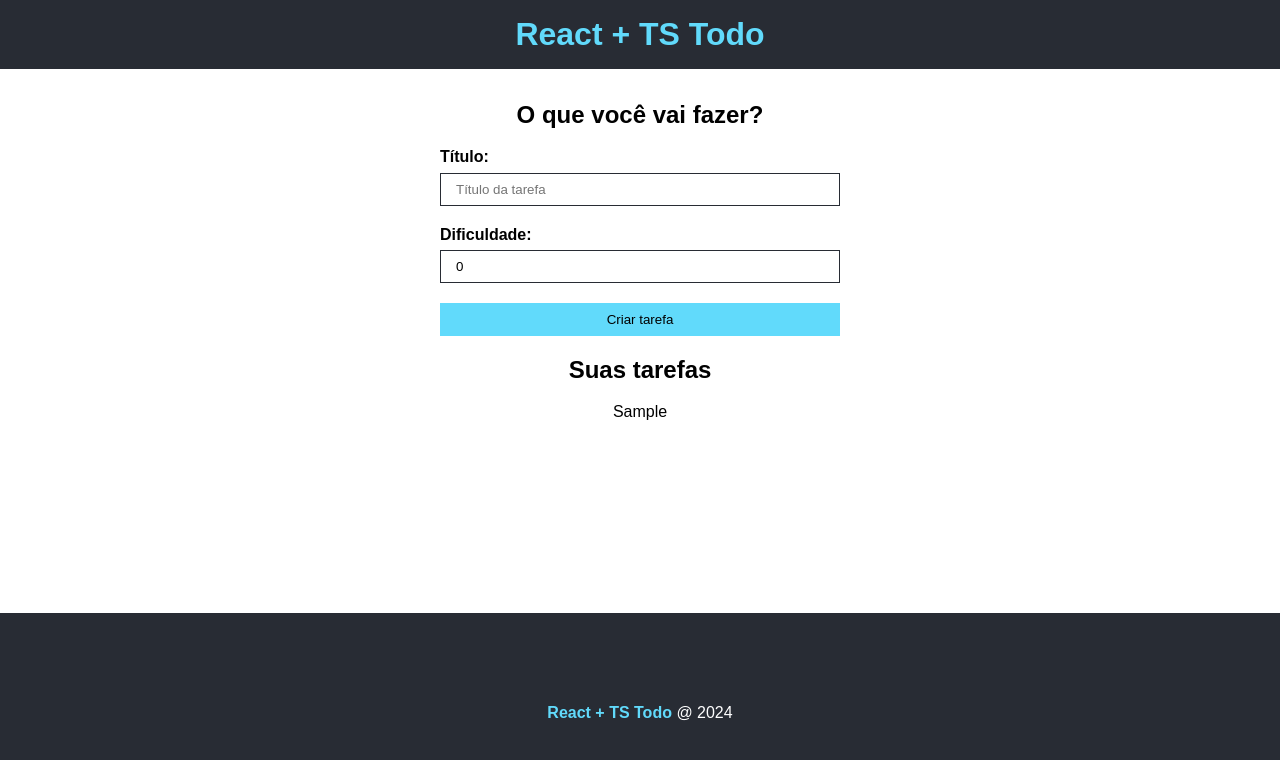
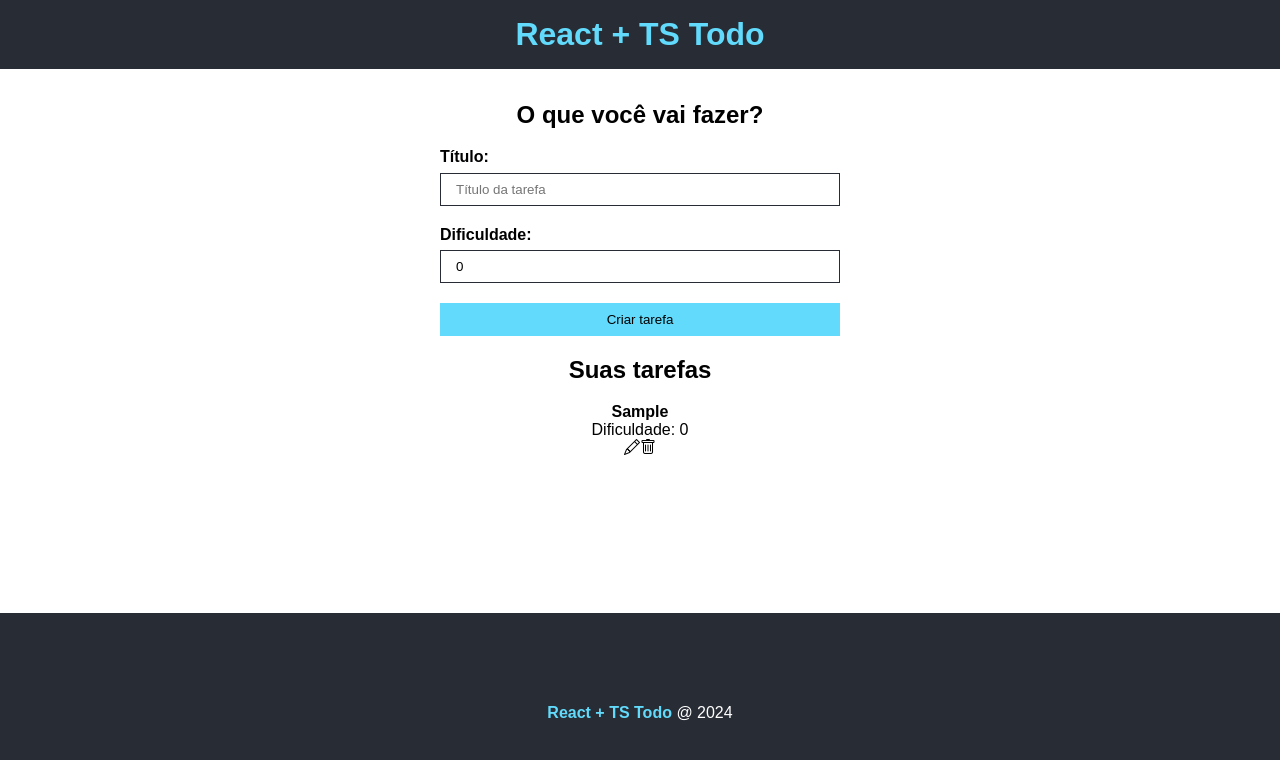
Before and after one commit to ms-gustavo/to-do-typescript, a React (Vite) app: page / in a window 1280 px wide. Both pictures are taken after typing "Sample" into the empty fields and a click on the input "Criar tarefa". Shown: the top 760 px of the page. Built offline with nearby package versions, Linux system fonts and the light colour scheme.

Commit message:
style: html for item list

```diff
--- a/src/components/TaskList/TaskList.tsx
+++ b/src/components/TaskList/TaskList.tsx
@@ -12,11 +12,18 @@
       {taskList.length > 0 ? (
         taskList.map((task) => (
           <div key={task.id}>
-            <p>{task.title}</p>
+            <div>
+              <h4>{task.title}</h4>
+              <p>Dificuldade: {task.difficulty}</p>
+            </div>
+            <div>
+              <i className="bi bi-pencil"></i>
+              <i className="bi bi-trash"></i>
+            </div>
           </div>
         ))
       ) : (
-        <p>Não há tarefas cadastradas</p>
+        <p>Não há tarefas cadastradas!</p>
       )}
     </>
   );
```
